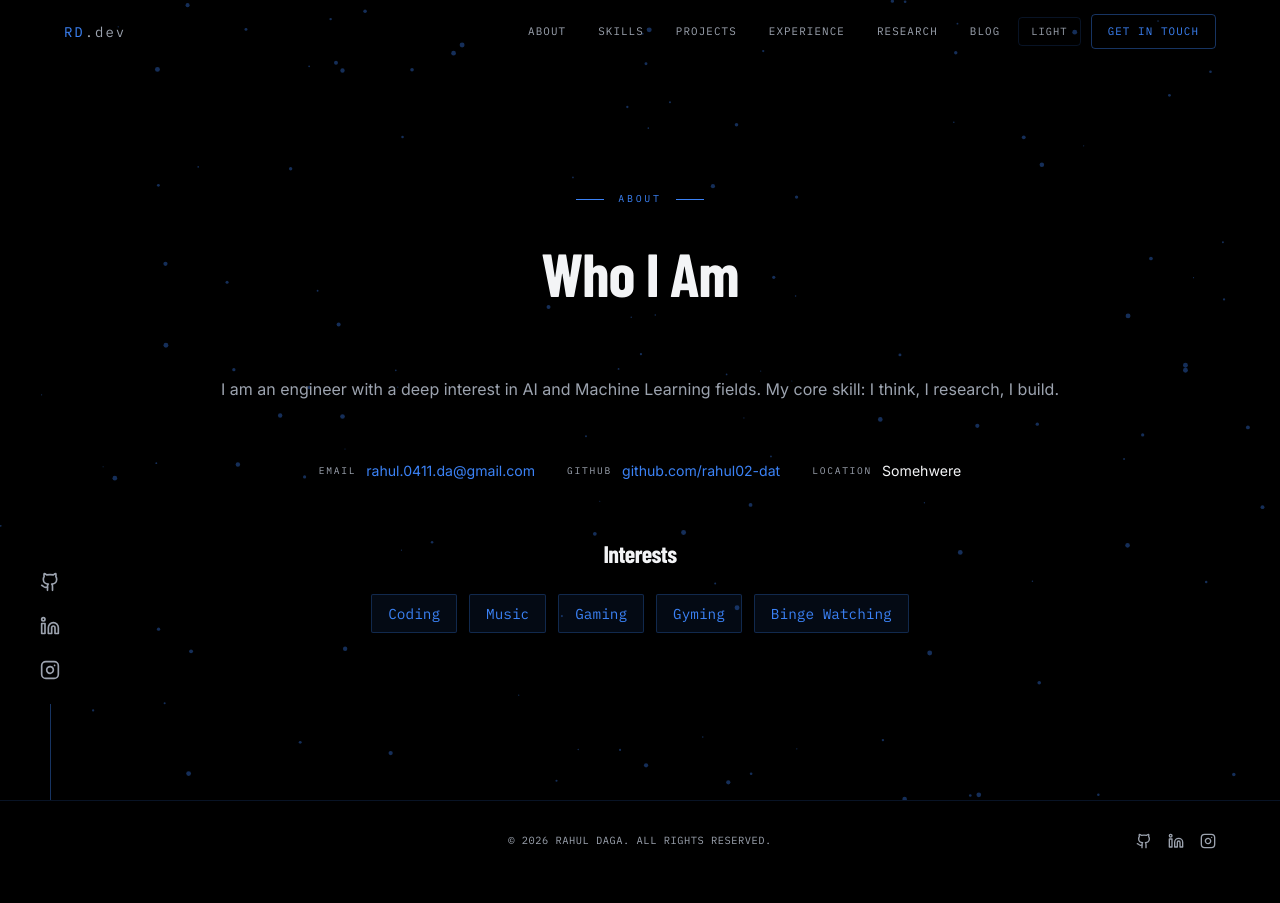
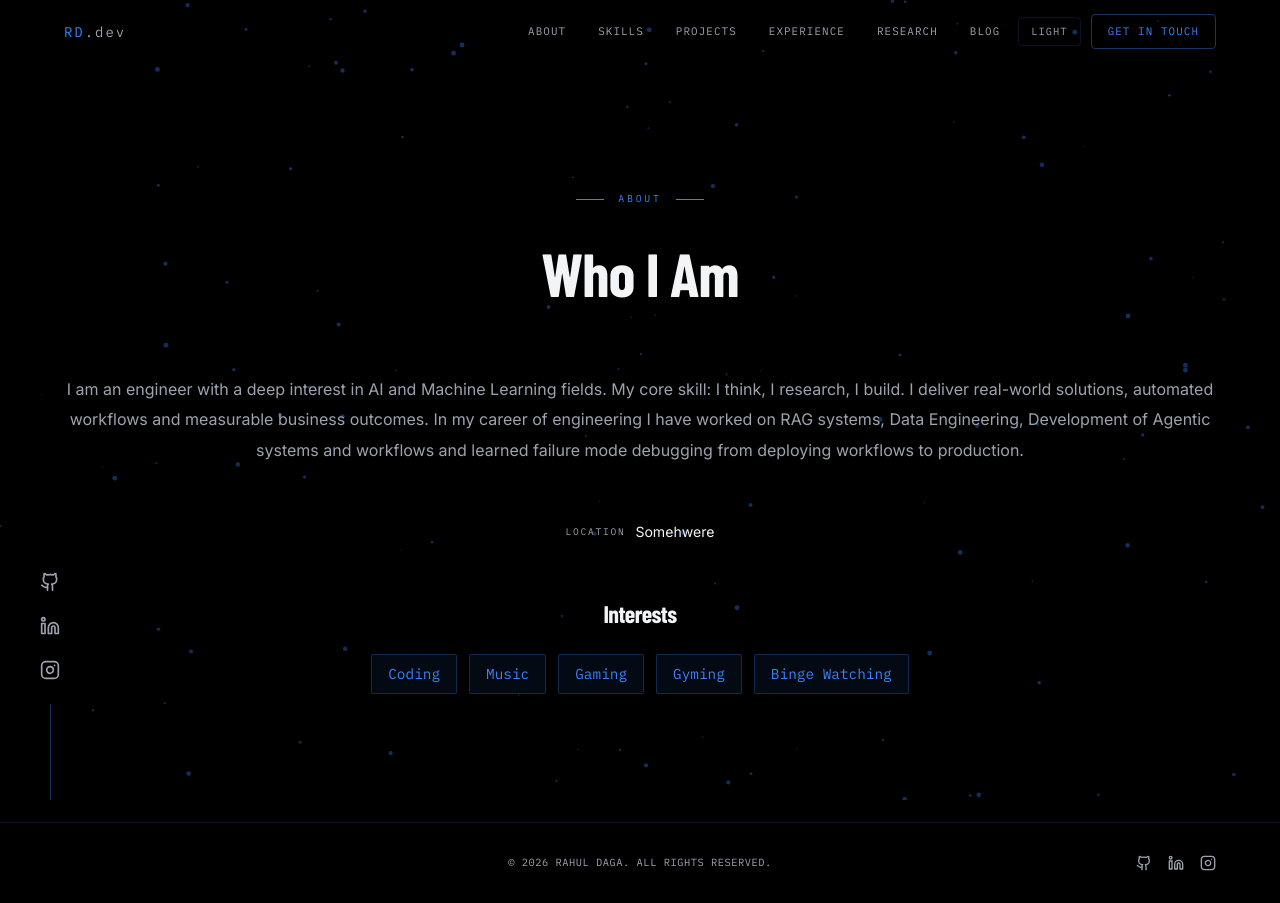
Before and after one commit to rahul02-dat/rahuldaga.github.io, a Next.js app: page /about in a window 1280 px wide. Before the commit the page ends 881 px from the top, so only its background shows below. Built offline with nearby package versions, Linux system fonts and the light colour scheme; a web font is replaced by a local one.

Commit message:
Portfolio

```diff
--- a/src/components/about.tsx
+++ b/src/components/about.tsx
@@ -25,16 +25,7 @@ export function About() {
             ))}
             <Reveal>
               <div className="mt-8 flex flex-wrap justify-center gap-x-8 gap-y-4">
-                <ContactRow label="Email">
-                  <a href={`mailto:${profile.email}`} className="text-[var(--accent)] hover:underline">
-                    {profile.email}
-                  </a>
-                </ContactRow>
-                <ContactRow label="GitHub">
-                  <a href={profile.github} target="_blank" rel="noreferrer" className="text-[var(--accent)] hover:underline">
-                    github.com/rahul02-dat
-                  </a>
-                </ContactRow>
+
                 <ContactRow label="Location">{profile.location}</ContactRow>
               </div>
             </Reveal>
--- a/src/data/portfolio.ts
+++ b/src/data/portfolio.ts
@@ -6,7 +6,7 @@ export const profile = {
   location: "Somehwere",
   education: "B.Tech IT · VIT Pune · 2026",
   bioParagraphs: [
-    "I am an engineer with a deep interest in AI and Machine Learning fields. My core skill: I think, I research, I build."
+    "I am an engineer with a deep interest in AI and Machine Learning fields. My core skill: I think, I research, I build. I deliver real-world solutions, automated workflows and measurable business outcomes. In my career of engineering I have worked on RAG systems, Data Engineering, Development of Agentic systems and workflows and learned failure mode debugging from deploying workflows to production."
   ],
   interests: [
     { label: "Coding", desc: "I Develop" },
```
